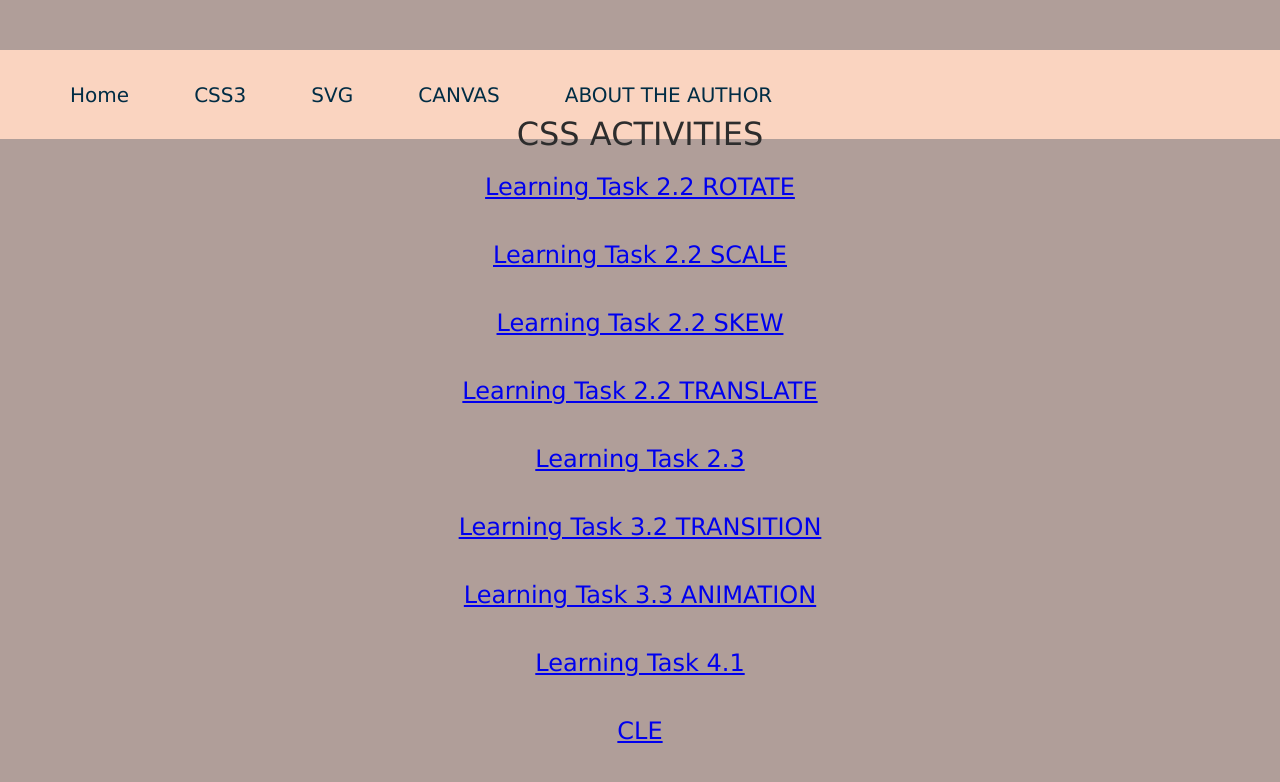
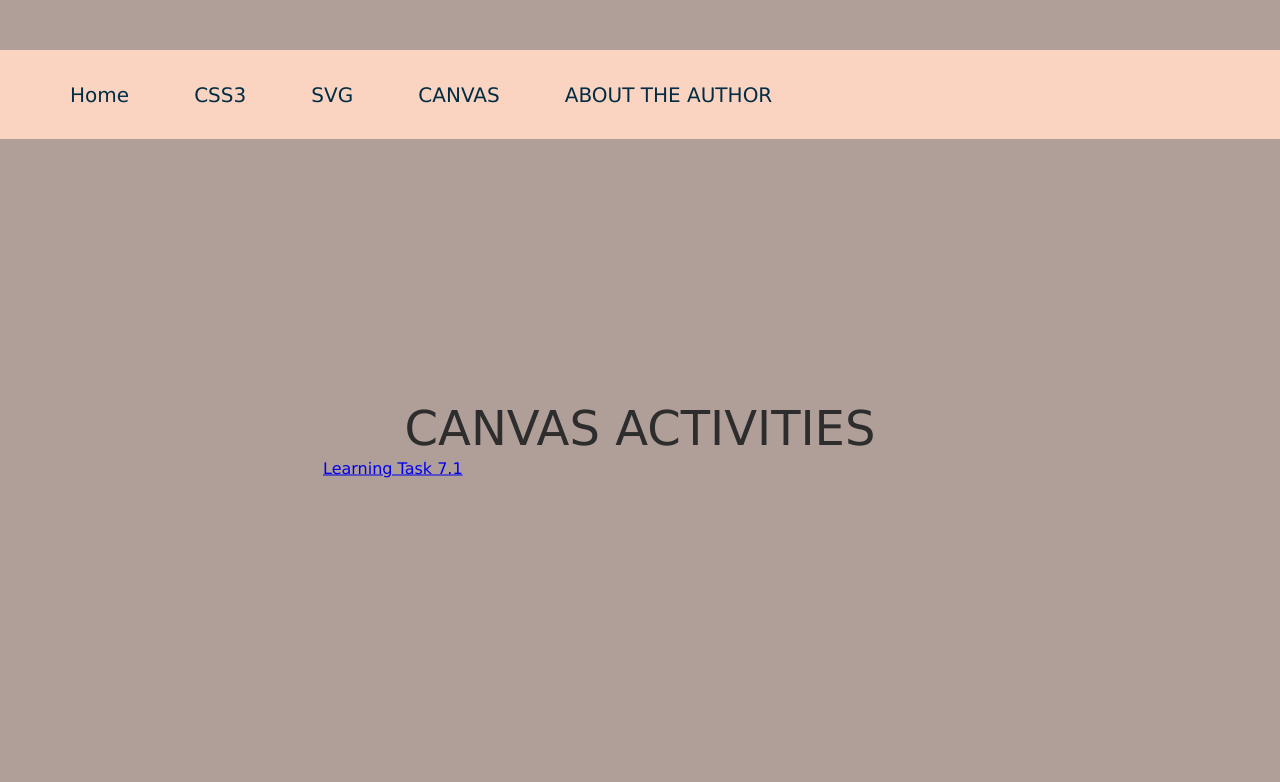
Before and after one commit to psalmenarle/idk, a PHP site: page /index.php?page=canvas in a window 1280 px wide. Shown: the top 782 px of the page. Run offline with PHP 8.4, Linux system fonts and the light colour scheme.

Commit message:
Update canvas.php

```diff
--- a/canvas.php
+++ b/canvas.php
@@ -1,30 +1,8 @@
-<h1> CSS ACTIVITIES </h1>
 <div class="container">
-    <div class="link-wrapper">
-<a href="https://codepen.io/psalmenarle/pen/Yzqxgwv">Learning Task 2.2 ROTATE</a>
-  </div>
-<div class="link-wrapper">
-<a href="https://codepen.io/psalmenarle/pen/OJNjqRG">Learning Task 2.2 SCALE</a>
-  </div>
-<div class="link-wrapper">
-<a href="https://codepen.io/psalmenarle/pen/ZEWJPdX">Learning Task 2.2 SKEW</a>
-  </div>
-<div class="link-wrapper">
-<a href="https://codepen.io/psalmenarle/pen/OJNjGLy">Learning Task 2.2 TRANSLATE</a>
-  </div>
-  <div class="link-wrapper">
-<a href="2.3/index.php">Learning Task 2.3 </a>
-  </div>
-  <div class="link-wrapper">
-<a href="https://codepen.io/psalmenarle/pen/xxVYoJw">Learning Task 3.2 TRANSITION</a>
-  </div>
-  <div class="link-wrapper">
-<a href="https://codepen.io/psalmenarle/pen/JjXpQqR">Learning Task 3.3 ANIMATION</a>
-  </div>
-  <div class="link-wrapper">
-<a href="https://codepen.io/psalmenarle/pen/rNeZXER">Learning Task 4.1</a>
-  </div>
-  <div class="link-wrapper">
-<a href="https://cle-prelim.herokuapp.com/">CLE</a>
-  </div>
+    <h1>  CANVAS ACTIVITIES </h1>
+<table class="can">
+  <tr>
+    <td><a href = "7.1/index.php">Learning Task 7.1</a></td>
+  </tr>
+</table>
 </div>
```
